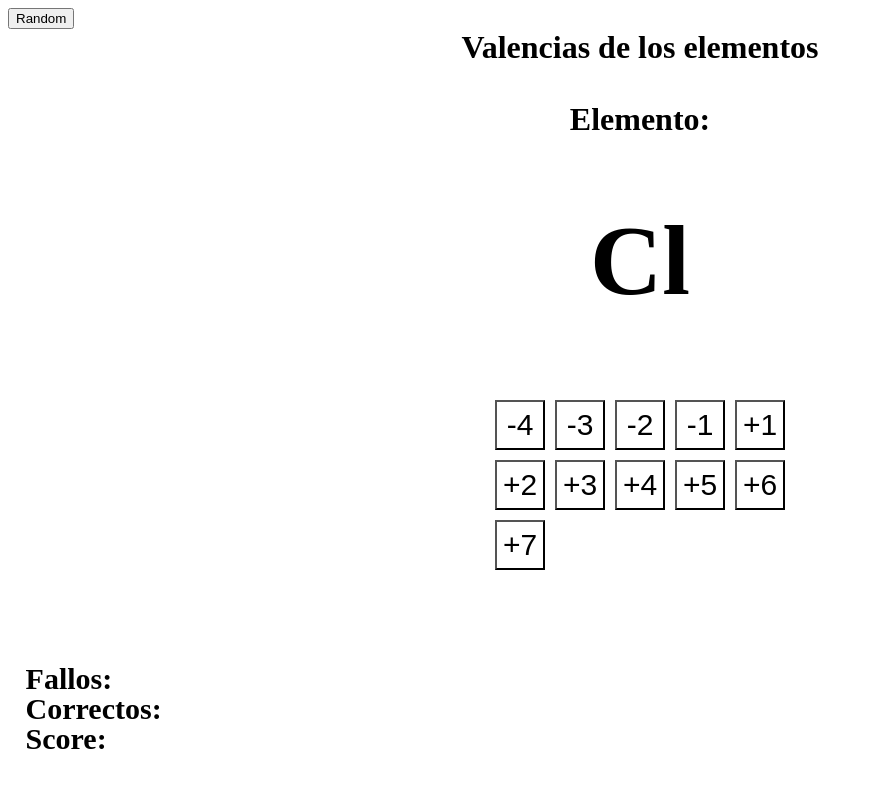
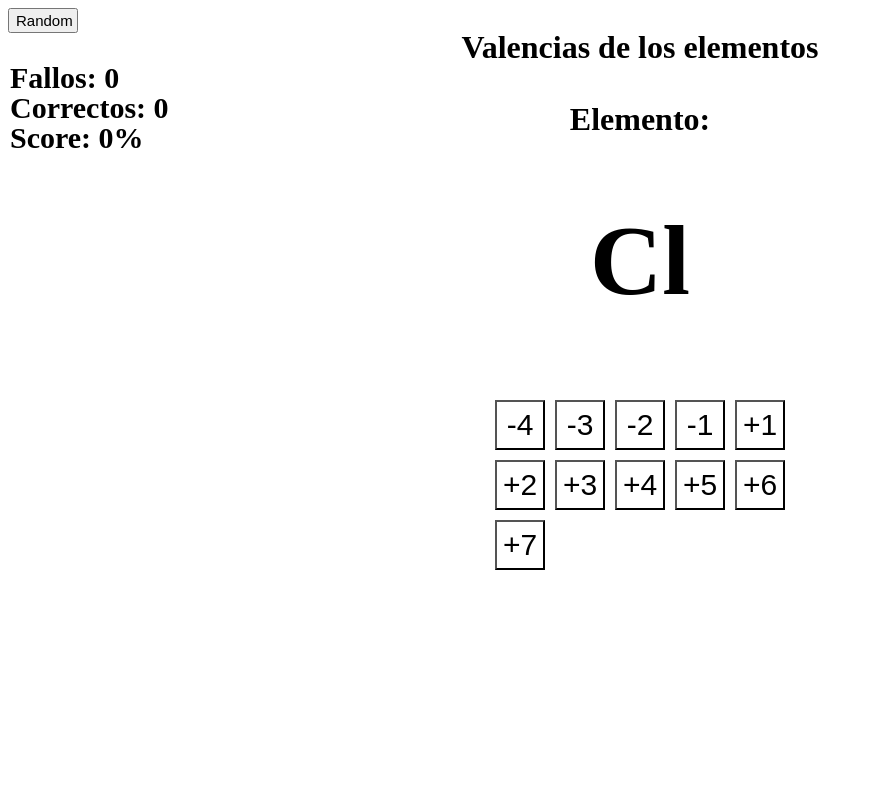
Before and after one commit to cookiePicker/tablaidiotica, a Flask app: page / in a window 1280 px wide. Shown: the whole page, without its empty margins (0-873 px from the left). Run offline with Flask 3, Linux system fonts and the light colour scheme.

Commit message:
Add files via upload

```diff
--- a/static/script.js
+++ b/static/script.js
@@ -1,9 +1,11 @@
 // Access elements similarly to pointers/references in C++ or table lookups in Lua
 const button = document.getElementById("myButton");
+const body = document.body;
 const box = document.getElementById("box1");
 const element_name = document.getElementById("element_name");
 const mistakes_text = document.getElementById("mistakes");
 const correct_text = document.getElementById("correct");
+const score_text = document.getElementById("score");
 const elements_container = document.getElementById("ellements_container");
 
 let valencies_buttons_array = []
@@ -19,14 +21,14 @@ let corrects = 0;
 let currentElement = null;
 
 
-function show_passed_ellement(element, correct){
+function show_passed_ellement(object_element, correct){
 
   let element_box = document.createElement("div");
 
   element_box.className = "element_box";
   element_box.id = "element_box";
 
-  element_box.textContent = element;
+  element_box.textContent = object_element.symbol;
 
   passed_ellements_array.push(element_box);
 
@@ -40,7 +42,28 @@ function show_passed_ellement(element, correct){
   else {
     element_box.style.backgroundColor = "red";
   }
+  let valencies_box = null;
+  element_box.addEventListener("mouseenter", () => {
+    console.log(object_element.valencies);
+    valencies_box = document.createElement("div");
+    const rect = element_box.getBoundingClientRect();
+    const center = rect.left + rect.width / 2;
 
+    valencies_box.style.left = center + "px";
+    valencies_box.style.top = (rect.top - 35) + "px"
+    body.appendChild(valencies_box)
+    valencies_box.className = "valencies_display_box";
+    valencies_box.textContent = object_element.valencies;
+    valencies_box.style.position = element_box.style.position;
+
+  });
+
+  element_box.addEventListener("mouseleave", () => {
+      if (valencies_box){
+        valencies_box.remove();
+      }
+      console.log("Cursor left the button");
+  });
 
 }
 
@@ -115,14 +138,6 @@ const elementValencies = [
   { Pb: "+2, +4" }
 ];
 
-function getValencies(symbol) {
-  // Find the object that has 'symbol' as a property key
-  const match = elementValencies.find(item => Object.prototype.hasOwnProperty.call(item, symbol));
-
-  // Return the valencies or a default message if not found
-  return match ? match[symbol] : "Element not found";
-}
-
 let availableIndexes = [];
 
 let isNewRoundNeeded = false;
@@ -164,6 +179,11 @@ function load_new_element(random) {
 
   correct_text.textContent = "Correctos: " + String(corrects);
   mistakes_text.textContent = "Fallos: " + String(mistakes);
+  let score = corrects + mistakes === 0
+    ? 0
+    : corrects / (corrects + mistakes) * 100;
+
+  score_text.textContent = "Score: " + String(Math.floor(score)) + "%";
 
   element_name.textContent = currentElement.symbol;
 }
@@ -193,7 +213,7 @@ function checkAnswer(valencie, btn) {
       // if (availableIndexes.length === 0) {
       //   washup_passed_elements();
       // }
-      show_passed_ellement(currentElement.symbol, no_mistakes)
+      show_passed_ellement(currentElement, no_mistakes)
 
       load_new_element(false);
     }
@@ -205,8 +225,8 @@ button.addEventListener("click", () => {
   console.log("Button clicked!");
 
   // leftPosition += 10;
-  // load_new_element(true);
-  test_passed_elements_list(100);
+  load_new_element(true);
+  // test_passed_elements_list(100);
 });
 
 
@@ -220,7 +240,7 @@ async function test_passed_elements_list(MsDelay){
             washup_passed_elements();
         }
 
-        show_passed_ellement(currentElement.symbol, no_mistakes);
+        show_passed_ellement(currentElement, no_mistakes);
         load_new_element(false);
     }
 }
--- a/static/style.css
+++ b/static/style.css
@@ -62,12 +62,20 @@
 } */
 
 .stats_container {
-  position: fixed;
-  top: 83%;
-  left: 2%;
+  position: relative;
+  top: 30px;
+  left: 2px;
   display: flex;
   flex-direction: column;
   gap: 0px; /* Fully removes flexbox gap */
+}
+
+.random_button {
+  width: 70px;
+  height: 25px;
+  font-size: 15px;
+  align-items: center;    /* Centers content vertically (Y-axis) */
+  justify-content: center;
 }
 
 .ellements_container {
@@ -87,6 +95,7 @@
   margin: 0 !important;   /* Forces default h1 margins to 0 */
   padding: 0 !important;  /* Forces padding to 0 */
   line-height: 1;       /* Pulls text baselines closer */
+
 }
 
 .element_box {
@@ -98,3 +107,13 @@
   border: 2px solid black;
   font-size: 20px;
 }
+
+.valencies_display_box{
+  position: fixed;
+  display: inline-block;
+  padding: 5px 10px;
+  background-color: white;
+  border: 2px solid black;
+  color: black;
+  transform: translateX(-50%);
+}
--- a/templates/index.html
+++ b/templates/index.html
@@ -6,7 +6,7 @@
   <title>valencias</title>
   <!-- Link CSS -->
   <link rel="stylesheet" href="{{ url_for('static', filename='style.css') }}">
-  <!--<link rel="icon" href="{{ url_for('static', filename='favicon.ico') }}">-->
+  <link href="https://fonts.googleapis.com/css2?family=Press+Start+2P&display=swap" rel="stylesheet">
 </head>
 <body>
 
@@ -15,11 +15,12 @@
 
 
   <h1 class="element_name" id = "element_name">H</h1>
-  <button id="myButton">Random</button>
+  <button id="myButton" class = "random_button">Random</button>
   <div class = "stats_container">
-    <h1 class="text3" id = "mistakes">Fallos: </h1>
-    <h1 class="text3" id = "correct">Correctos: </h1>
-    <h1 class="text3" id=  "score">Score: </h1>
+
+    <h1 class="text3" id = "mistakes">Fallos: 0</h1>
+    <h1 class="text3" id = "correct">Correctos: 0</h1>
+    <h1 class="text3" id=  "score">Score: 0%</h1>
   </div>
   <div class="buttons_container">
     <button class="v_button" id="-4">-4</button>
```
